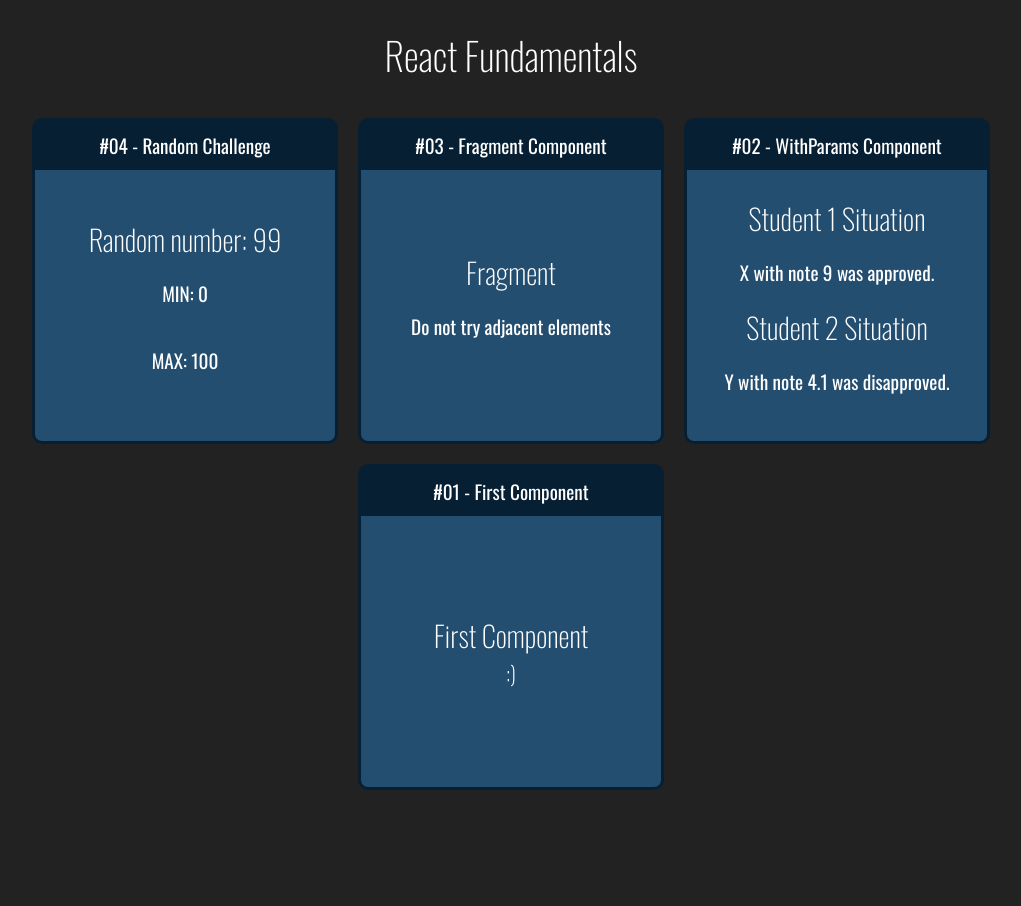
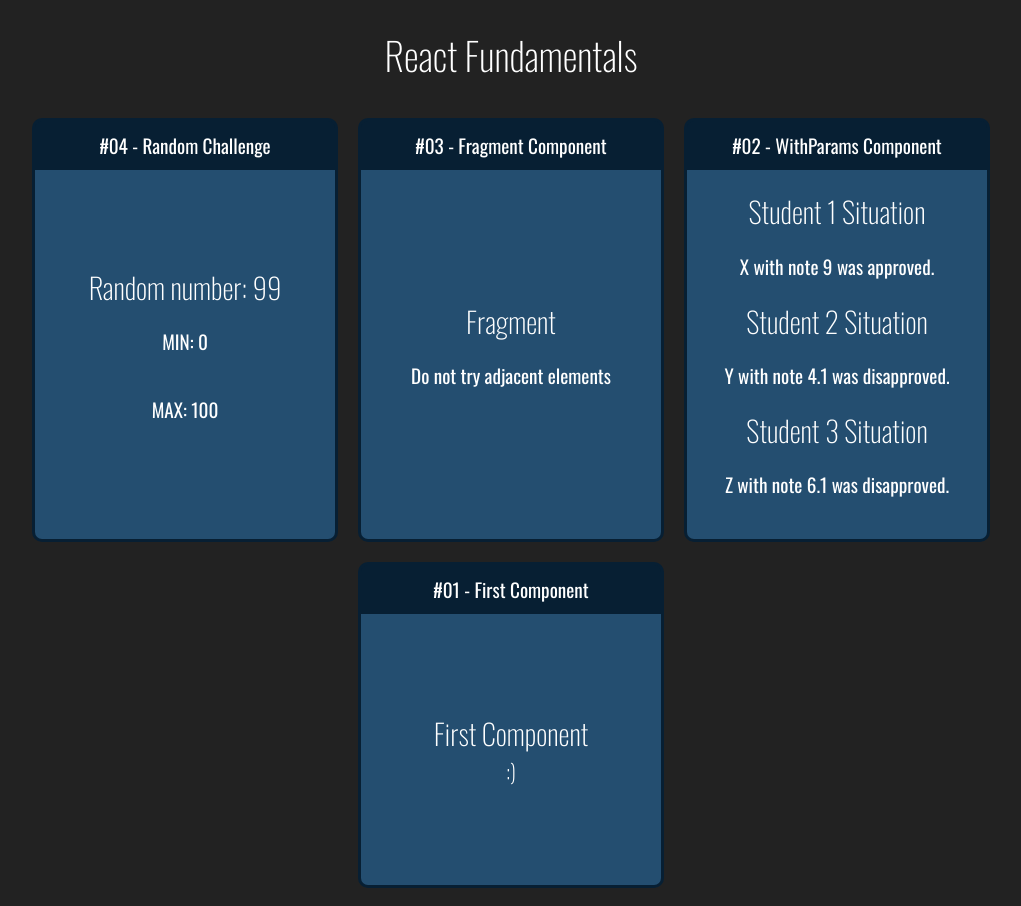
Before and after one commit to camilaffonseca/react-fundamentals, a React (Create React App) app: page / in a window 1280 px wide. Shown: the whole page, without its empty margins (129-1150 px from the left). Before the commit the page ends 808 px from the top, so only its background shows below. Built offline with nearby package versions, Linux system fonts and the light colour scheme.

Commit message:
Add new Student

```diff
--- a/src/App.jsx
+++ b/src/App.jsx
@@ -14,7 +14,7 @@
 
     <div className='Cards'>
       <Card title='#04 - Random Challenge'>
-        <Random min={0} max={100}/>
+        <Random min={0} max={100} />
       </Card>
 
       <Card title='#03 - Fragment Component'>
@@ -23,7 +23,8 @@
 
       <Card title='#02 - WithParams Component'>
         <WithParams title='Student 1 Situation' student='X' note={9.0} />
-        <WithParams title='Student 2 Situation' student='Y' note={4.1}/>
+        <WithParams title='Student 2 Situation' student='Y' note={4.1} />
+        <WithParams title='Student 3 Situation' student='Z' note={6.1} />
       </Card>
 
       <Card title='#01 - First Component'>
```
